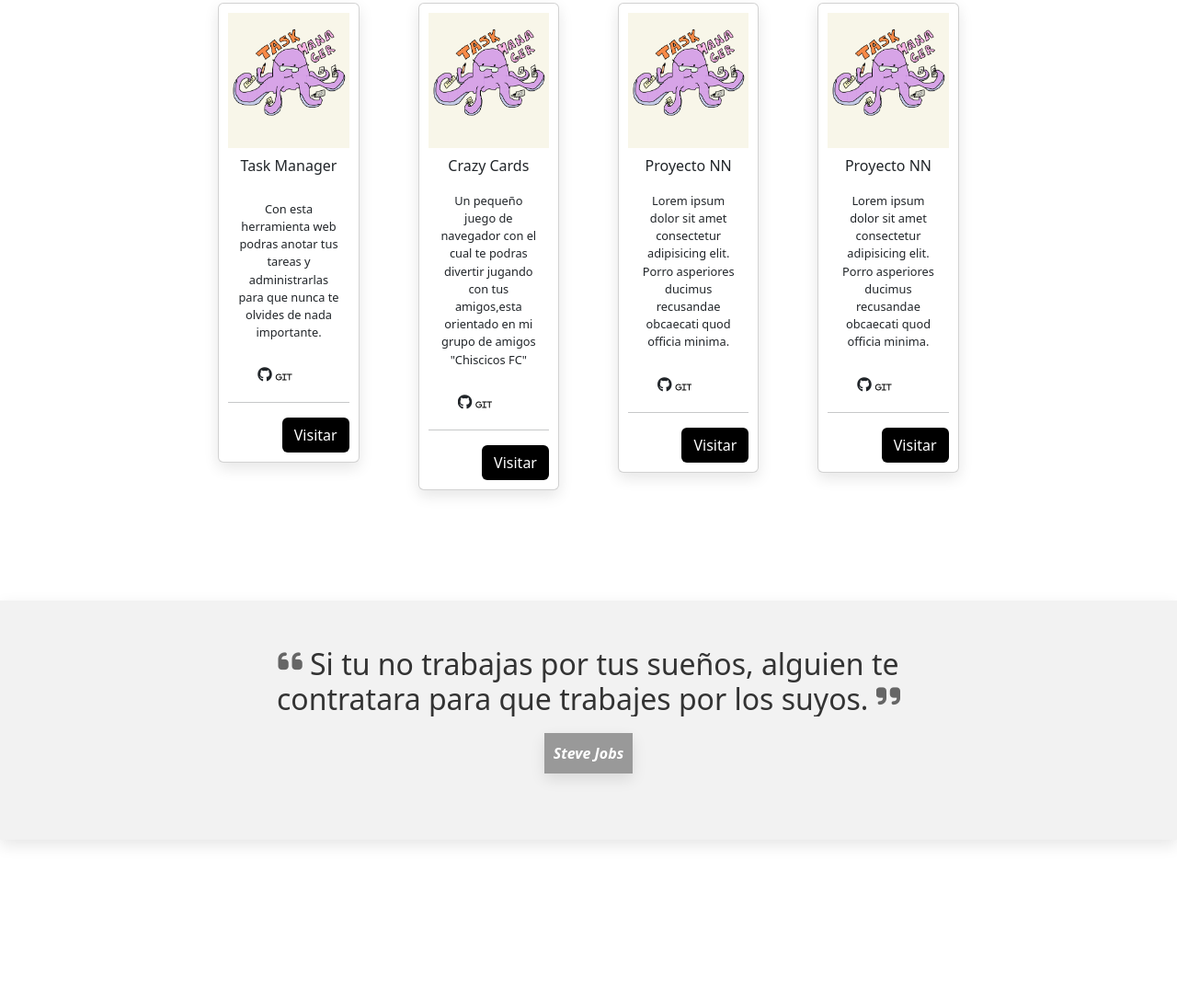
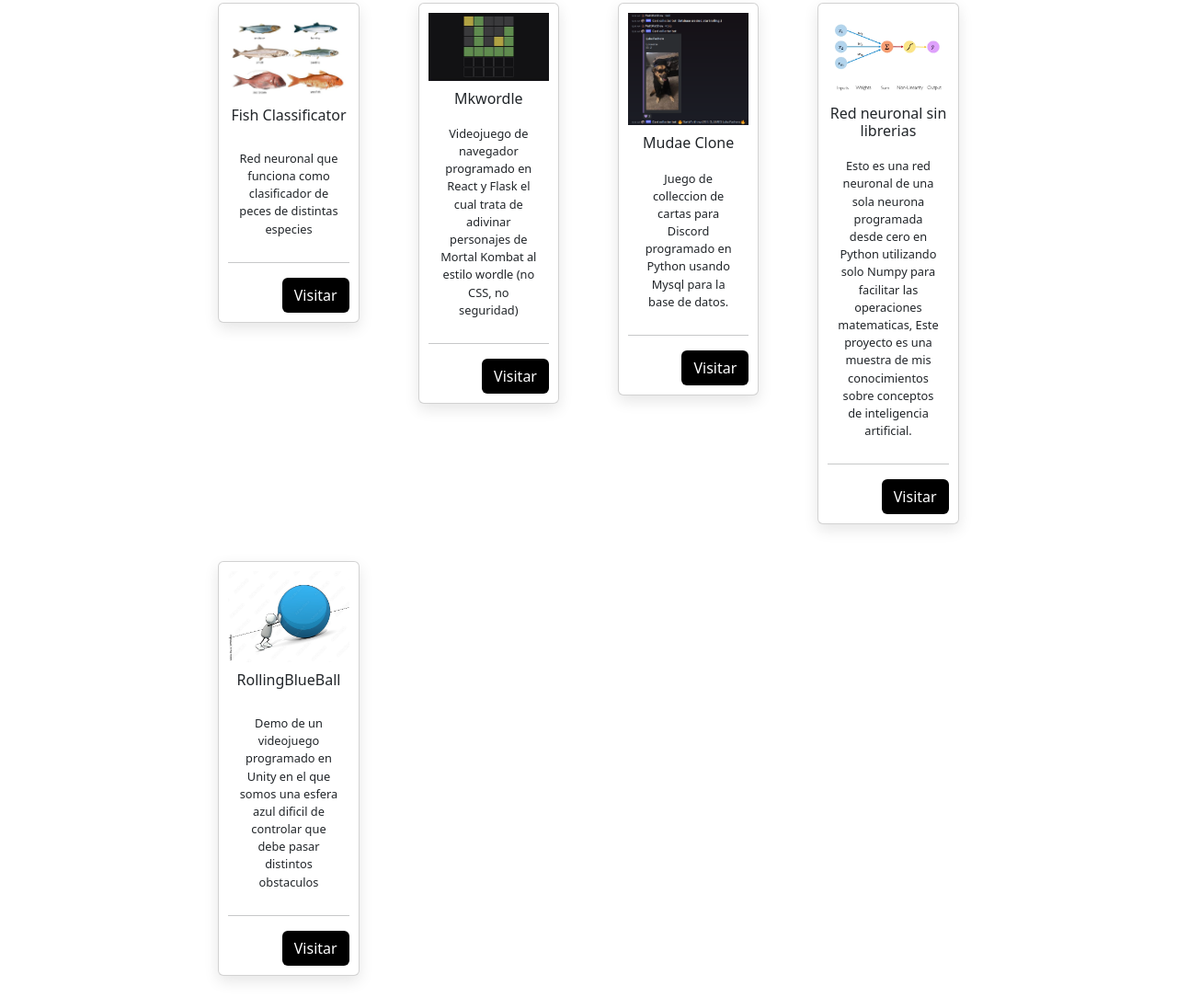
Before and after one commit to Miden0/Miden0.github.io, a plain HTML site: page index.html in a window 1280 px wide. Shown: the part 1423-2507 px from the top of the page at 92% size. Drawn offline with nearby package versions, Linux system fonts and the light colour scheme.

Commit message:
modificaciones version 1 completada

```diff
--- a/index.html
+++ b/index.html
@@ -30,7 +30,7 @@
                 <div class="col-8"></div>
                 <div class="col-4">
                     <h1>BIENVENIDOS A MI PORTFOLIO</h1>
-                    <button type="button" class="btn">Contratar</button>
+                    <button type="button" class="btn" onClick="document.getElementById('contratar').scrollIntoView();">Contratar</button>
                 </div>
             </div>
         </div>
@@ -45,7 +45,7 @@
                         Un poco sobre mi
                     </h1>
                     <p>
-		    Mi nombre es Ezequiel Fuentes Martin, aprendi a programar por primera vez a los 16 años con un curso de python y otro de diagramas de flujo, me gusta aprender los principios y funcionamientos basicos de todo lo que estudio, mi pasion es la resolucion de problemas por lo que me gusta mucho la cyberseguridad y el hacking, ademas de las matematicas y, por consecuencia, la inteligencia artificial, tengo conocimiento practico en todos estos temas a pesar de considerar que todavia me queda una infinidad de cosas por aprender (y espero que siga siendo asi).
+		    Mi nombre es Ezequiel Fuentes Martin, tengo 20 años, aprendi a programar por primera vez a los 16 años con un curso de python y otro de diagramas de flujo, me gusta aprender los principios y funcionamientos basicos de todo lo que estudio, mi pasion es la resolucion de problemas por lo que me gusta mucho la cyberseguridad y el hacking, ademas de las matematicas y, por consecuencia, la inteligencia artificial, tengo conocimiento practico en todos estos temas a pesar de considerar que todavia me queda una infinidad de cosas por aprender (y espero que siga siendo asi).
                     </p>
                 </div>
                 <div class="col-md-2"></div>
@@ -60,23 +60,16 @@
             <div class="card">
                 <div class="content">
                     <div class="pic">
-                        <img src="/images/TaskM.png" class="img-fluid" alt="">
+                        <img src="/images/fish_classification.jpg" class="img-fluid" alt="">
                     </div>
                     <h6 class="center espaciospekes">
-                        Task Manager
+                        Fish Classificator
                     </h6>
                     <p class="tMText">
-                        Con esta herramienta web podras anotar tus tareas y administrarlas para que nunca te olvides de nada importante.
+		    	Red neuronal que funciona como clasificador de peces de distintas especies
                     </p>
-                    <ul class="ulTm">
-                        <li>
-                            <i class="fa-brands fa-github">
-                                <a href="#">Git</a>
-                            </i>
-                        </li>
-                    </ul>
                     <hr>
-                    <button type="button" class="btn center tMBtn">Visitar</button>
+                    <a href="https://gitlab.com/ia3802014/Fish-classification" target="_blank" class="fcc-btn btn center tMBtn">Visitar</a>
                 </div>
             </div>
         </div>
@@ -84,24 +77,16 @@
             <div class="card crazyCards">
                 <div class="content">
                     <div class="pic">
-                        <img src="/images/TaskM.png" class="img-fluid" alt="">
+                        <img src="/images/mkwordle.jpg" class="img-fluid" alt="">
                     </div>
                     <h6 class="center cCSpace">
-                        Crazy Cards
+                        Mkwordle
                     </h6>
                     <p class="tMText">
-                        Un pequeño juego de navegador con el cual te podras divertir jugando con tus amigos,esta
-                        orientado en mi grupo de amigos "Chiscicos FC"
+		    	Videojuego de navegador programado en React y Flask el cual trata de adivinar personajes de Mortal Kombat al estilo wordle (no CSS, no seguridad)
                     </p>
-                    <ul class="ulTm">
-                        <li>
-                            <i class="fa-brands fa-github">
-                                <a href="#">Git</a>
-                            </i>
-                        </li>
-                    </ul>
                     <hr>
-                    <button type="button" class="btn center tMBtn">Visitar</button>
+                    <a href="https://gitlab.com/games512914/mkwordle" target="_blank" class="fcc-btn btn center tMBtn">Visitar</a>
                 </div>
             </div>
         </div>
@@ -109,23 +94,16 @@
             <div class="card">
                 <div class="content">
                     <div class="pic">
-                        <img src="/images/TaskM.png" alt="" class="img-fluid">
+                        <img src="/images/mudaeclone.png" alt="" class="img-fluid">
                     </div>
                     <h6 class="center cCSpace">
-                        Proyecto NN
+                        Mudae Clone
                     </h6>
                     <p class="tMText">
-                        Lorem ipsum dolor sit amet consectetur adipisicing elit. Porro asperiores ducimus recusandae obcaecati quod officia minima.
+		    	Juego de colleccion de cartas para Discord programado en Python usando Mysql para la base de datos.
                     </p>
-                    <ul class="ulTm">
-                        <li>
-                            <i class="fa-brands fa-github">
-                                <a href="#">Git</a>
-                            </i>
-                        </li>
-                    </ul>
                     <hr>
-                    <button type="button" class="btn center tMBtn">Visitar</button>
+                    <a href="https://gitlab.com/misc5295414/mudae-clone" target="_blank" class="fcc-btn btn center tMBtn">Visitar</a>
                 </div>
             </div>
         </div>
@@ -133,27 +111,42 @@
             <div class="card">
                 <div class="content">
                     <div class="pic">
-                        <img src="/images/TaskM.png" alt="" class="img-fluid">
+                        <img src="/images/neuralnetwork.png" alt="" class="img-fluid">
                     </div>
                     <h6 class="center cCSpace">
-                        Proyecto NN
+                        Red neuronal sin librerias
                     </h6>
                     <p class="tMText">
-                        Lorem ipsum dolor sit amet consectetur adipisicing elit. Porro asperiores ducimus recusandae obcaecati quod officia minima.
+		    	Esto es una red neuronal de una sola neurona programada desde cero en Python utilizando solo Numpy para facilitar las operaciones matematicas,
+			 Este proyecto es una muestra de mis conocimientos sobre conceptos de inteligencia artificial.
                     </p>
-                    <ul class="ulTm">
-                        <li>
-                            <i class="fa-brands fa-github">
-                                <a href="#">Git</a>
-                            </i>
-                        </li>
-                    </ul>
                     <hr>
-                    <button type="button" class="btn center tMBtn">Visitar</button>
+                    <a href="https://gitlab.com/ia3802014/Simple-Neural-Network" target="_blank" class="fcc-btn btn center tMBtn">Visitar</a>
                 </div>
             </div>
         </div>
         <div class="col-md-2"></div>
+    </div>
+
+    <div class="row">
+        <div class="col-md-2"></div>
+        <div class="col-md-2 taskManager-card">
+            <div class="card">
+                <div class="content">
+                    <div class="pic">
+                        <img src="/images/rollingblueball.jpg" class="img-fluid" alt="">
+                    </div>
+                    <h6 class="center espaciospekes">
+                        RollingBlueBall
+                    </h6>
+                    <p class="tMText">
+		    	Demo de un videojuego programado en Unity en el que somos una esfera azul dificil de controlar que debe pasar distintos obstaculos
+                    </p>
+                    <hr>
+                    <a href="https://gitlab.com/misc5295414/rollingblueball" target="_blank" class="fcc-btn btn center tMBtn">Visitar</a>
+                </div>
+            </div>
+        </div>
     </div>
 
     <section id="letritas">
@@ -162,10 +155,10 @@
                 <div class="col-md-2"></div>
                 <div class="col-md-8 center fraseCont">
 
-                    <h2 class="frase"><i class="fa-solid fa-quote-left"></i> Si tu no trabajas por tus sueños, alguien te contratara para que trabajes por los suyos. <i class="fa-solid fa-quote-right"></i></h2>
+                    <h2 class="frase"><i class="fa-solid fa-quote-left"></i>La tecnología es una herramienta poderosa, pero su verdadero valor está en cómo la utilizamos para mejorar el mundo que nos rodea.<i class="fa-solid fa-quote-right"></i></h2>
 
                     <span class="">
-                        <p class="pintadito"><i>Steve Jobs</i></p>
+                        <p class="pintadito"><i>ChatGPT</i></p>
                     </span>
 
                 </div>
@@ -184,7 +177,8 @@
                             Mis estudios
                         </h2>
                         <p class="center">
-                            Actualmente estoy estudiando la Licenciatura de diseño y produccion multemedial, en la universidad (UnLaR), he cursado diseno ux/ui en Material D escuela y he realizado el programa winterHack de la escuela codeaRock, programa design seasson de Talleres a color. Ademas de haber cursado 2 años de Ing. en sistemas
+			Acutalmente estoy haciendo diversos cursos principalmente orientandome a conocimiento sobre inteligencia artificial, estoy aprendiendo sobre probabilidad, calculo y algebra lineal, al mismo tiempo estoy aplicando estos conocimientos en aprender Inteligencia Artificial y Reinforcement Learning.
+			Por otro lado siempre estoy aprendiendo sobre las nuevas tecnologias y tecnicas como pueden ser mongodb, docker, ansible, etc.
                         </p>
                     </div>
                     <div class="col-md-4">
@@ -195,7 +189,7 @@
                             Mi experiencia
                         </h2>
                         <p class="center">
-                            actualmente estoy trabajando en <a href="https://iparatodos.com.ar/">Internet Para Todos</a> en el area de cyberseguridad y tambien en <a href="https://www.instagram.com/animalzoolr/">AnimalZoo</a> programando el backend de un sistema de informacion para toda la empresa.
+                            actualmente estoy trabajando en <a href="https://iparatodos.com.ar/" target="_blank">Internet Para Todos</a> en el area de cyberseguridad y tambien en <a href="https://www.instagram.com/animalzoolr/" target="_blank">AnimalZoo</a> programando el backend de un sistema de informacion para toda la empresa.
                         </p>
                     </div>
                     <div class="col-md-4">
@@ -206,7 +200,9 @@
                             Mis conocimientos
                         </h2>
                         <p class="center">
-                            Tengo conocimientos en diseño Ux/Ui, en tecnologias comos HTML5, CSS3, JAVA SCRIPT, REACT y en cuanto a backend tengo conocimientosen FIREBASE.
+			Tengo conocimiento avanzado de Python3 vanilla y de varias librerias del mismo como pueden ser Numpy, Pandas, flask, requests.
+			Tengo conocimiento sobre Redes neuronales y machine learning, ademas de su aplicacion practica utilizando Python (Reconocimiento de objetos en imagenes, reconocimiento facial, clasificacion de datos)
+			Tengo conocimiento en Cyberseguridad y hacking, se como realizar un trabajo de pentesting para detectar las vulnerabilidades mas comunes y se cuales son las buenas practicas tanto en networking como en programacion para aplicar en un proyecto.
                         </p>
                     </div>
                 </div>
@@ -224,7 +220,7 @@
 
         <!-- Formulario -->
 
-        <section>
+        <section id="contratar">
             <div class="container">
                 <div class="row">
                     <div class="col-md-6">
@@ -232,15 +228,7 @@
                             Contactame y comentame tu propuesta
                         </h3>
                     </div>
-                    <div class="col-md-6 formulario">
-                        <div class="mb-3">
-                            <label for="exampleFormControlInput1" class="form-label"> Ingrese su email</label>
-                            <input type="email" class="form-control" id="exampleFormControlInput1" placeholder="mail@ejemplo.com">
-                          </div>
-                          <div class="mb-3">
-                            <label for="exampleFormControlTextarea1" class="form-label">Escriba su consulta</label>
-                            <textarea class="form-control" id="exampleFormControlTextarea1" rows="3" placeholder="Ingrese aqui su consulta o critica constructiva :D"></textarea>
-                          </div>
+		    <strong><p>ezefuentesmartin@gmail.com </p></strong>
                     </div>
                 </div>
             </div>
@@ -256,7 +244,7 @@
                         <i class="fa-regular fa-copyright espacios"> Designed by Juan Pablo Corzo Barrera</i>
                     </p>
                     <p class="center contenidoFo redes">
-                        Seguime en mi redes
+                        Seguilo en sus
                         <br>
                         <br>
                         <a href="https://www.instagram.com/an.juampi/" target="_blank"  class="linksFooter">
```
Also changed, not shown: images/fish_classification.jpg (added), images/mkwordle.jpg (added), images/mudaeclone.png (added), images/neuralnetwork.png (added), images/rollingblueball.jpg (added).
